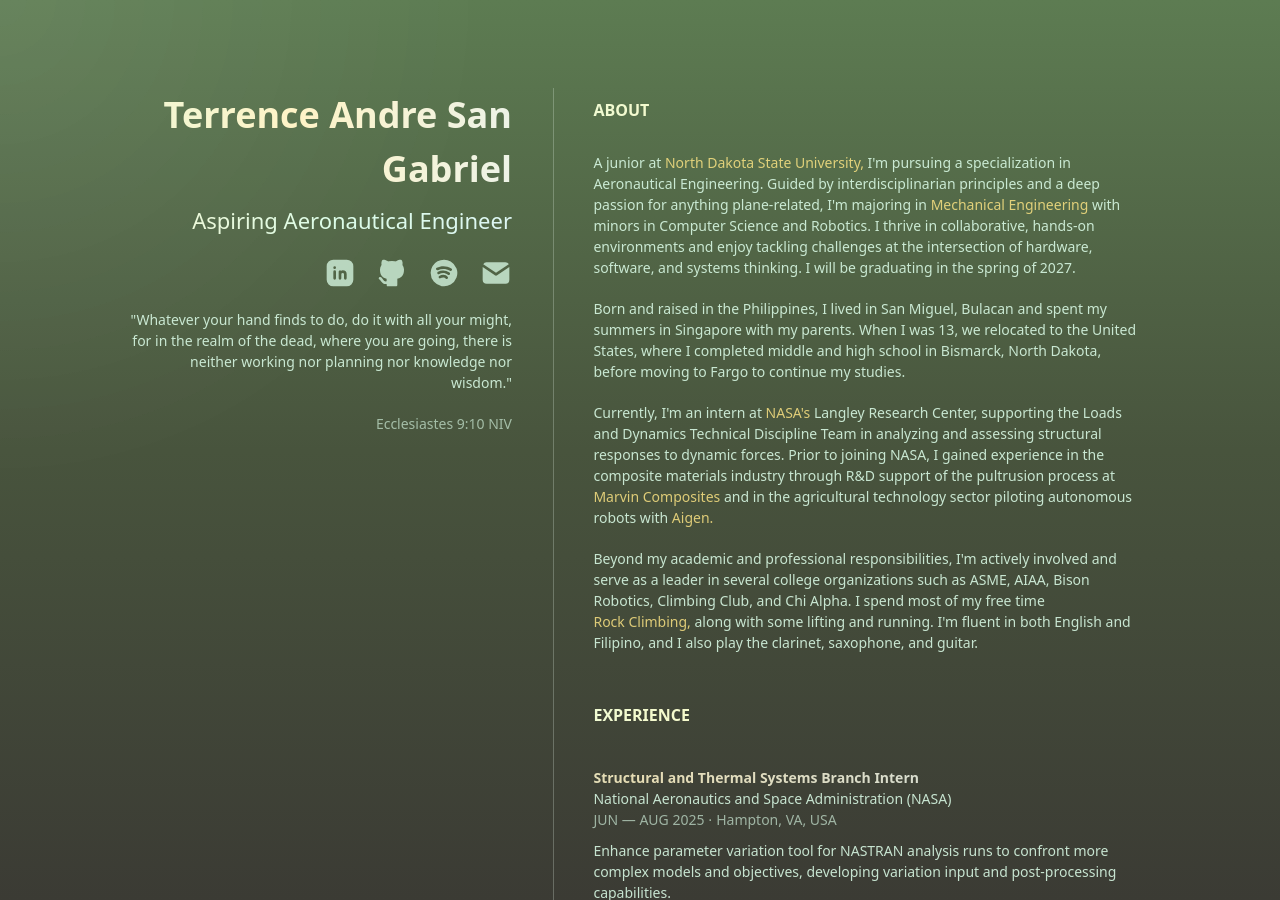
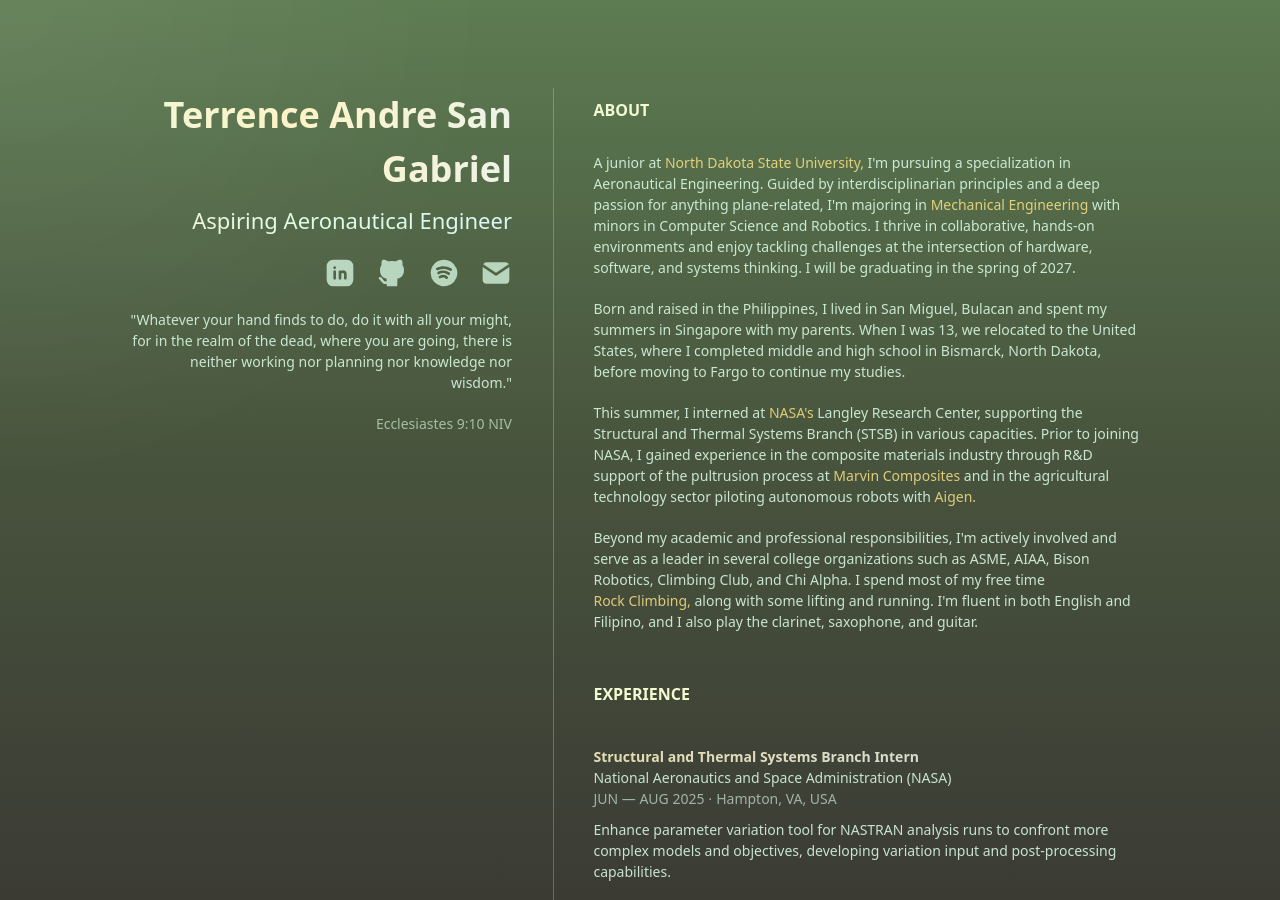
Before and after one commit to akositerrence/akositerrence.github.io, a Jekyll site: the page built from index.html, in a window 1280 px wide and 900 px high. Built offline with Jekyll 4.4.1, drawn with Linux system fonts in a browser that asks for light colours.

Commit message:
desc updatet

```diff
--- a/index.html
+++ b/index.html
@@ -98,12 +98,11 @@
                     in Bismarck, North Dakota, before moving to Fargo to continue my studies.
                 </p>
                 <p class="main-description standard-text">
-                    Currently, I'm an intern at
+                    This summer, I interned at
                     <a href="https://www.nasa.gov/" target="_blank">
                         <span class="bolded-standard-text animated-underline">NASA's</span>
                     </a> Langley Research Center,
-                    supporting the Loads and Dynamics Technical Discipline Team in analyzing
-                    and assessing structural responses to dynamic forces.
+                    supporting the Structural and Thermal Systems Branch (STSB) in various capacities.
                     Prior to joining NASA, I gained experience in the composite materials industry
                     through R&D support of the pultrusion process at
                     <a href="https://www.nasa.gov/" target="_blank">
```
